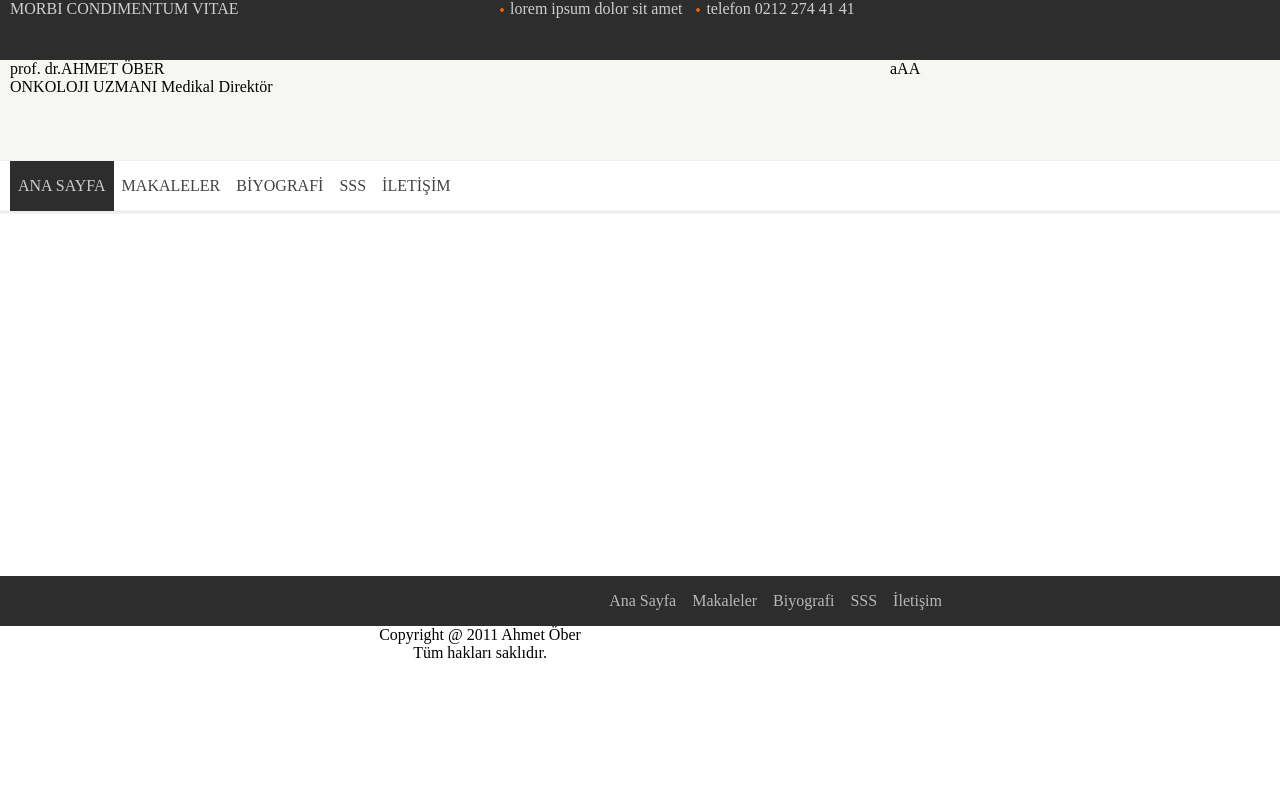
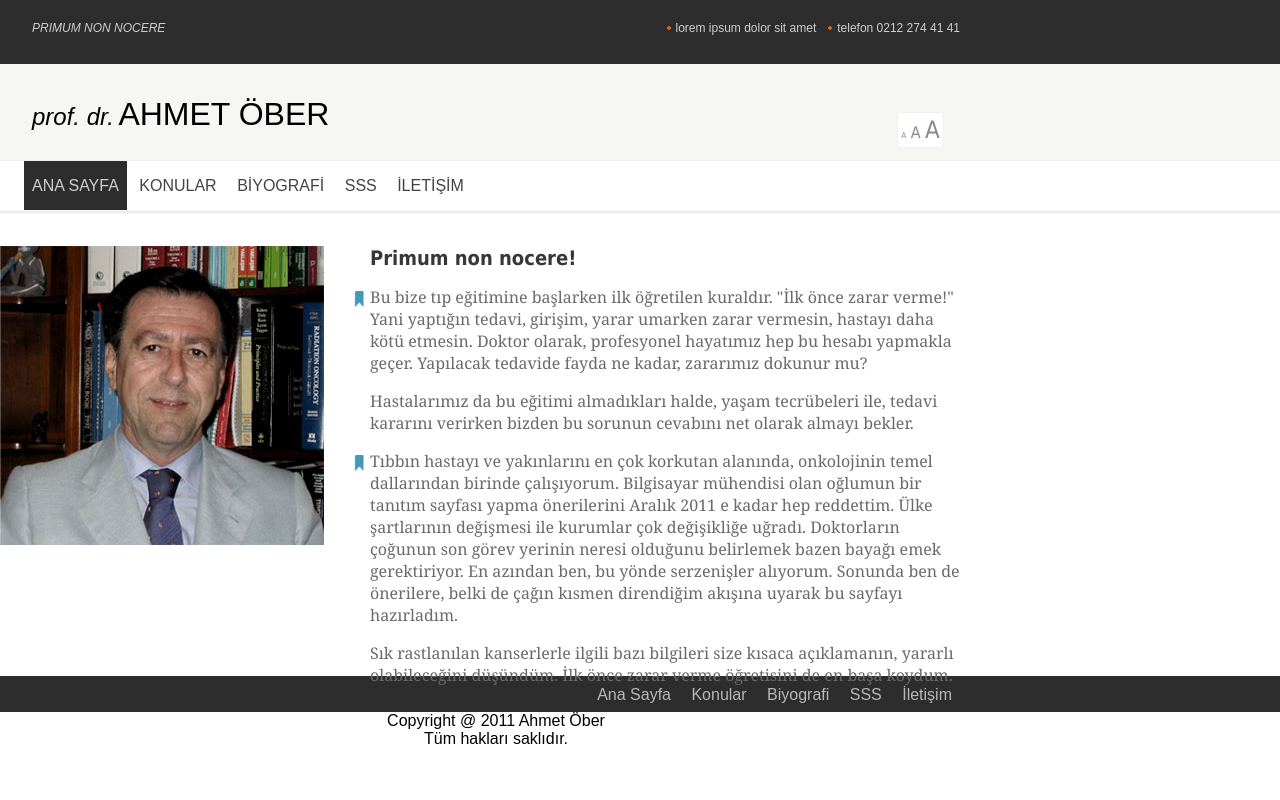
Before and after one commit to selimober/ao, a Python web app: template templates/index.html in a window 1280 px wide. Run offline with Jinja, Linux system fonts and the light colour scheme; the template is opened without the code that fills it, so the values that code supplies are empty; style sheets or scripts are compiled from the project's sources; some libraries are stand-ins or nearby versions.

Commit message:
Main page

```diff
--- /dev/null
+++ b/public/static/css/mainpage.less
@@ -0,0 +1,47 @@
+@unit_pageWidth: 960px;
+
+body #content {
+    min-height: 462px;
+}
+
+#content {
+
+    .container {
+        margin: 0;
+        padding-top: 2em;
+        width: @unit_pageWidth;
+    }
+
+    h1 {
+        font-size: 1.25em;
+        padding-left: 16px;
+        color: #373737
+    }
+
+    p {
+        font-size: 1em;
+        padding: 1em 0 0 16px;
+        color: #6a6a6a;
+        font-family: georgia, serif;
+        line-height: 1.375;
+
+
+    }
+
+    p.bookmark {
+        background: url("/static/img/bookmark.jpg") no-repeat 0 1.3em;
+    }
+    .left, .right {
+        float: left;
+    }
+
+    .left {
+        width: 334px;
+    }
+
+    .right {
+        width: @unit_pageWidth - 354px;
+        padding-left: 20px
+    }
+
+}
--- a/public/static/css/style.less
+++ b/public/static/css/style.less
@@ -4,24 +4,142 @@
 @color_topmenu_unactive: #434343;
 @color_bottommenu_fg: #b8b8b8;
 @color_header2_bottomborder: #f0f0ed;
+@color_fontSizeChanger: #898989;
+@unit_pageWidth: 58em;
 
-.lightfg {
-    color: @color_light_fg;
+.rounded-corners (@radius: 5px) {
+  border-radius: @radius;
+  -webkit-border-radius: @radius;
+  -moz-border-radius: @radius;
+}
+
+.ratio (@style: normal) {
+    font-family: ratio-i2,ratio,sans-serif;
+    font-style: @style;
+    font-weight: 200;
+}
+
+.menu_font (@style: normal) {
+    font-family: le-havre-n3,le-havre,sans-serif;
+    font-style: @style;
+    font-weight: 300;
+}
+
+div.container {
+    width: @unit_pageWidth;
+    margin-left: 2em;
+    position: relative;
 }
 
 .text-center {
     text-align: center;
 }
 
+body {
+    font-family: Tahoma,Arial,Helvetica,sans-serif;
+}
+
 #header1 {
     background-color: @color_dark_bg;
-    height: 60px;
+    height: 4em;
+    .ratio(italic);
+    color: @color_light_fg;
+
+    span {
+        position: relative;
+        top: 1.75em;
+        font-size: 0.75em;
+    }
+
+    .reddot {
+        background: url("/static/img/reddot.gif") no-repeat 0 center;
+        margin-left: 1em;
+        padding-left: 0.75em;
+        float: right;
+        .ratio;
+    }
 }
 
 #header2 {
     background-color: @color_light_bg;
     border-bottom: 1px solid @color_header2_bottomborder;
-    height: 100px;
+    height: 6em;
+
+    #nameBox {
+        position: absolute;
+        top: 2em;
+
+        span#title {
+            .menu_font(italic);
+            font-size: 1.5em;
+        }
+
+        span#name {
+            .menu_font(normal);
+            font-size: 2em;
+        }
+    }
+
+    #sizeChangerBox {
+        color: @color_fontSizeChanger;
+        padding: 0.2em;
+        background-color: white;
+        position: absolute;
+        top: 3em;
+        right: 1em;
+        border: 1px solid @color_header2_bottomborder;
+        .rounded-corners(2px);
+
+        span {
+            cursor: pointer;
+        }
+
+        .smallText {
+            font-size: 0.5em;
+        }
+
+        .mediumText {
+            font-size: 1em;
+        }
+
+        .largeText {
+            font-size: 1.5em;
+        }
+    }
+}
+
+#topMenuBar {
+    background: url("/static/img/topmenu_bottom.jpg") repeat-x bottom;
+    padding-bottom: 3px;
+    .menu_font;
+
+    #top_menu {
+        list-style: none;
+        padding: 1em 0;
+        position: relative;
+        left: -0.5em;
+
+        li {
+            display: inline;
+            list-style: none;
+            /*background: url("/static/img/topmenu_arrow.gif") no-repeat center -10px;*/
+
+             a {
+                padding: 1em 0.5em;
+                color: @color_topmenu_unactive;
+             }
+
+             a:hover {
+                 background-color: @color_dark_bg;
+                 color: @color_light_fg;
+             }
+
+             a.active {
+                 color: @color_light_fg;
+                 background-color: @color_dark_bg;
+             }
+        }
+    }
 }
 
 #content {
@@ -29,79 +147,34 @@
 }
 
 #footer {
-}
 
-.reddot {
-    background: url("/static/img/reddot.gif") no-repeat 0px 8px;
-    margin-left: 10px;
-    padding-left: 10px;
-}
-
-
-/************
- * TOP MENU *
- ************/
-
-#topMenuBar {
-    background: url("/static/img/topmenu_bottom.jpg") repeat-x bottom;
-    padding-bottom: 3px;
-}
-
-#top_menu {
-}
-
-#top_menu li {
-    float: left;
-    list-style: none;
-    /*background: url("/static/img/topmenu_arrow.gif") no-repeat center -10px;*/
-}
-
-#top_menu li a span.linkbox {
-    color: @color_topmenu_unactive;
-}
-
-#top_menu li a:hover span.linkbox {
-    background-color: @color_dark_bg;
-    color: @color_light_fg;
-}
-
-#top_menu li a.active span.linkbox {
-    color: @color_light_fg;
-    background-color: @color_dark_bg;
-}
-
-#top_menu span.linkbox {
-    display: block;
-    padding: 1em 0.5em;
-}
-
-/***************
- * BOTTOM MENU *
- ***************/
+    .menu_font;
 
     #bottomMenuBar {
         background-color: @color_dark_bg;
+        margin: 0;
+
+        .container {
+            text-align: right;
         }
 
         #bottom_menu {
-    float: right;
-}
+            list-style: none;
+            padding: 0.5em 0;
 
-#bottom_menu li {
-    float: left;
+            li {
+                display: inline;
                 list-style: none;
-    /*background: url("/static/img/topmenu_arrow.gif") no-repeat center -10px;*/
-}
 
-#bottom_menu li a span.linkbox {
+                a {
+                    padding: 0.5em 0.5em;
                     color: @color_bottommenu_fg;
                 }
 
-#bottom_menu li a:hover span.linkbox {
+                a:hover {
                     text-decoration: underline;
                 }
-
-#bottom_menu span.linkbox {
-    display: block;
-    padding: 1em 0.5em;
             }
+        }
+    }
+}
--- a/templates/base.html
+++ b/templates/base.html
@@ -5,85 +5,73 @@
     <meta http-equiv="Content-Type" content="text/html; charset=utf-8"/>
     <title>Prof. Dr. Ahmet Öber | Onkolog</title>
     <link rel="stylesheet" type="text/css" media="all" href="{{ STATIC_URL }}css/reset.css"/>
-    <link rel="stylesheet" type="text/css" media="all" href="{{ STATIC_URL }}css/960_12_col.css"/>
     <link rel="stylesheet/less" type="text/css" href="{{ STATIC_URL }}css/style.less">
+    {% block pagecss %}{% endblock %}
     <script type="text/javascript" src="{{ STATIC_URL }}less-1.1.5.min.js"></script>
+    <script type="text/javascript" src="http://use.typekit.com/kud1hrj.js"></script>
+    <script type="text/javascript">try {
+        Typekit.load();
+    } catch (e) {
+    }</script>
 </head>
 <body>
 <div id="header1">
-    <div class="container_12 lightfg">
-        <div class="grid_6">MORBI CONDIMENTUM VITAE</div>
-        <div class="grid_6">
+    <div class="container">
+        <span>PRIMUM NON NOCERE</span>
+        <span class="reddot">telefon 0212 274 41 41</span>
         <span class="reddot">lorem ipsum dolor sit amet</span>
-            <span class="reddot">telefon 0212 274 41 41</span>
+    </div>
+</div>
+
+<div id="header2">
+    <div class="container">
+        <div id="nameBox">
+            <span id="title">prof. dr.</span>
+            <span id="name">AHMET ÖBER</span>
+        </div>
+        <div id="sizeChangerBox">
+            <span class="smallText textSizeChanger">A</span>
+            <span class="mediumText textSizeChanger">A</span>
+            <span class="largeText textSizeChanger">A</span>
         </div>
     </div>
 </div>
 
-<div id="header2">
-    <div class="container_12">
-        <div class="grid_11">
-            <div>
-                <span>prof. dr.</span><span>AHMET ÖBER</span>
-            </div>
-            <div>
-                <span>ONKOLOJI UZMANI</span>
-                <span>Medikal Direktör</span>
-            </div>
-        </div>
-        <div class="grid_1">aAA</div>
-    </div>
-</div>
-
 <div id="topMenuBar">
-    <div class="container_12">
-        <div class="grid_12">
+    <div class="container">
         <ul id="top_menu">
-                <li>{% block home_url %}<a href="/ahmetober"><span class="linkbox">ANA SAYFA</span></a>{% endblock %}</li>
-                <li>{% block articles_url %}<a href="articles"><span class="linkbox">MAKALELER</span></a>{% endblock %}</li>
-                <li>{% block cv_url %}<a href="cv"><span class="linkbox">BİYOGRAFİ</span></a>{% endblock %}</li>
-                <li>{% block sss_url %}<a href="sss"><span class="linkbox">SSS</span></a>{% endblock %}</li>
-                <li>{% block contact_url %}<a href="contact"><span class="linkbox">İLETİŞİM</span></a>{% endblock %}</li>
+            <li>{% block home_url %}<a href="/ahmetober">ANA SAYFA</a>{% endblock %}</li>
+            <li>{% block articles_url %}<a href="articles">KONULAR</a>{% endblock %}</li>
+            <li>{% block cv_url %}<a href="cv">BİYOGRAFİ</a>{% endblock %}</li>
+            <li>{% block sss_url %}<a href="sss">SSS</a>{% endblock %}</li>
+            <li>{% block contact_url %}<a href="contact">İLETİŞİM</a>{% endblock %}</li>
         </ul>
-        </div>
     </div>
 </div>
 
 <div id="content">
-    <div class="container_12"></div>
-</div>
-
-<div id="footer">
-    <div class="container_12"></div>
-</div>
-
-<div class="content">
-    <div class="container_12">
+    <div class="container">
         {% block content %}{% endblock %}
     </div>
 </div>
 
-<div class="footer">
+<div id="footer">
     <div id="bottomMenuBar">
-        <div class="container_12">
-            <div class="grid_12">
+        <div class="container">
             <ul id="bottom_menu">
-                    <li><a href="/ahmetober"><span class="linkbox">Ana Sayfa</span></a></li>
-                    <li><a href="articles"><span class="linkbox">Makaleler</span></a></li>
-                    <li><a href="cv"><span class="linkbox">Biyografi</span></a></li>
-                    <li><a href="sss"><span class="linkbox">SSS</span></a></li>
-                    <li><a href="contact"><span class="linkbox">İletişim</span></a></li>
+                <li><a href="/ahmetober">Ana Sayfa</a></li>
+                <li><a href="articles">Konular</a></li>
+                <li><a href="cv">Biyografi</a></li>
+                <li><a href="sss">SSS</a></li>
+                <li><a href="contact">İletişim</a></li>
             </ul>
         </div>
     </div>
-    </div>
-    <div class="container_12">
-        <div class="grid_12">
+    <div class="container">
         <p class="text-center">Copyright @ 2011 Ahmet Öber</p>
 
         <p class="text-center">Tüm hakları saklıdır.</p>
     </div>
 </div>
-</div>
 </body>
 </html>
--- a/templates/index.html
+++ b/templates/index.html
@@ -1,10 +1,40 @@
 {% extends "base.html" %}
 
 {% block home_url %}
-    <a href="/ahmetober" class="active"><span class="linkbox">ANA SAYFA</span></a>
+    <a href="/ahmetober" class="active">ANA SAYFA</a>
+{% endblock %}
+
+{% block pagecss %}
+    <link rel="stylesheet/less" type="text/css" href="{{ STATIC_URL }}css/mainpage.less">
 {% endblock %}
 
 
 {% block content %}
+    <div class="left">
+        <img src="{{ STATIC_URL }}img/home_portrait.jpg" width="324px" height="299px"/>
+    </div>
+    <div class="right">
+        <h1>Primum non nocere!</h1>
 
+        <p class="bookmark">Bu bize tıp eğitimine başlarken ilk öğretilen kuraldır. "İlk önce zarar verme!"
+            Yani yaptığın tedavi, girişim, yarar umarken zarar vermesin, hastayı daha kötü etmesin.
+            Doktor olarak, profesyonel hayatımız hep bu hesabı yapmakla geçer. Yapılacak tedavide
+            fayda ne kadar, zararımız dokunur mu?</p>
+
+        <p>Hastalarımız da bu eğitimi almadıkları halde, yaşam tecrübeleri ile, tedavi kararını
+           verirken bizden bu sorunun cevabını net olarak almayı bekler.</p>
+
+        <p class="bookmark">Tıbbın hastayı ve yakınlarını en çok korkutan alanında, onkolojinin temel dallarından
+           birinde çalışıyorum. Bilgisayar mühendisi olan oğlumun bir tanıtım sayfası yapma önerilerini
+           Aralık 2011 e kadar hep reddettim. Ülke şartlarının değişmesi ile kurumlar çok değişikliğe
+           uğradı. Doktorların çoğunun son görev yerinin neresi olduğunu belirlemek bazen bayağı emek
+           gerektiriyor. En azından ben, bu yönde serzenişler alıyorum. Sonunda ben de önerilere, belki de
+           çağın kısmen direndiğim akışına uyarak bu sayfayı hazırladım.</p>
+
+        <p>Sık rastlanılan kanserlerle ilgili bazı bilgileri size kısaca açıklamanın, yararlı olabileceğini
+           düşündüm. İlk önce zarar verme öğretisini de en başa koydum.
+
+        </p>
+
+    </div>
 {% endblock %}
```
Also changed, not shown: public/static/img/bookmark.jpg (added), 1 other file. Lines whose indentation alone changed are shown as unchanged.
